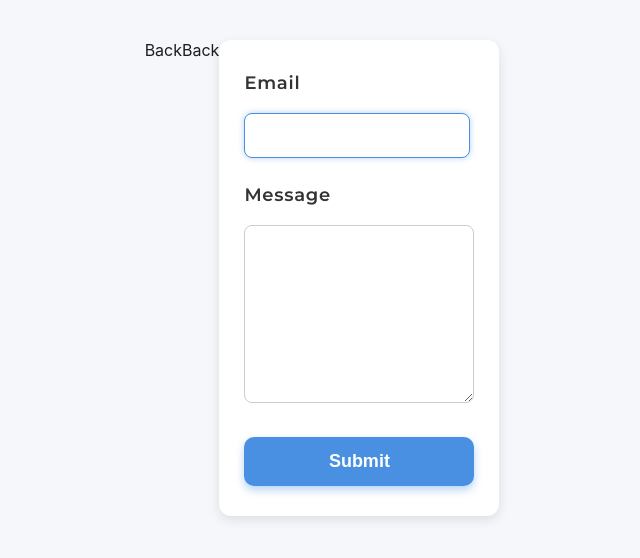
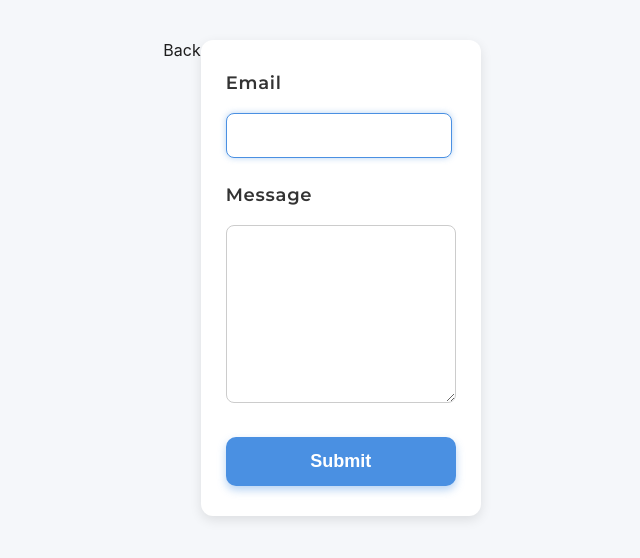
Before and after one commit to IrynaSlobodovska/goit-js-hw-09, a plain HTML site: page 2-form.html in a window 1280 px wide. Shown: the whole page, without its empty margins (318-958 px from the left). Drawn offline with Linux system fonts and the light colour scheme.

Commit message:
Deploying to gh-pages from @ IrynaSlobodovska/goit-js-hw-09@5f7c340e6968184de33feb9778d2544dfd4454c2 🚀

```diff
--- a/2-form.html
+++ b/2-form.html
@@ -10,7 +10,6 @@
       href="https://fonts.googleapis.com/css2?family=Montserrat:ital,wght@0,100..900;1,100..900&family=Sen:wght@400..800&display=swap"
       rel="stylesheet"
     />
-    <a href="./index.html">Back</a>
     <script type="module" crossorigin src="/goit-js-hw-09/2-form.js"></script>
     <link rel="modulepreload" crossorigin href="/goit-js-hw-09/assets/modulepreload-polyfill-B5Qt9EMX.js">
     <link rel="stylesheet" crossorigin href="/goit-js-hw-09/assets/styles-DGQo7E3v.css">
```
